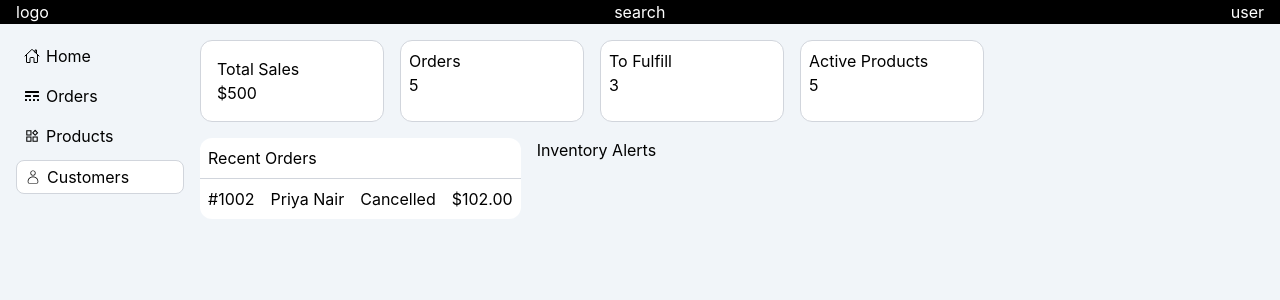
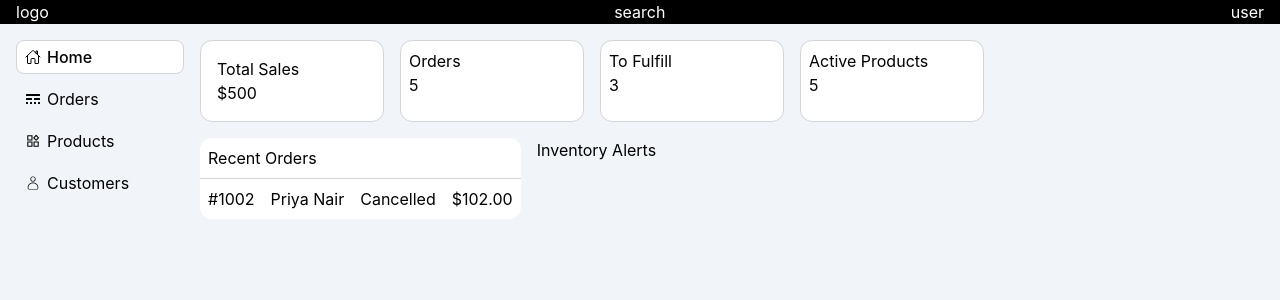
Before and after one commit to devntshangase/physical_ecom_dash, a React (Vite) app: page / in a window 1280 px wide. Shown: the top 300 px of the page. Built offline with nearby package versions, Linux system fonts and the light colour scheme.

Commit message:
Added nav links to the sidebar

```diff
--- a/src/components/sidebar/Sidebar.tsx
+++ b/src/components/sidebar/Sidebar.tsx
@@ -1,29 +1,38 @@
-import React from 'react'
+import { NavLink } from "react-router-dom";
 import { IoHomeOutline } from "react-icons/io5";
 import { BsBorderStyle } from "react-icons/bs";
 import { AiOutlineProduct } from "react-icons/ai";
 import { CiUser } from "react-icons/ci";
 
+const links = [
+  { to: "/", label: "Home", icon: <IoHomeOutline />, end: true },
+  { to: "/orders", label: "Orders", icon: <BsBorderStyle /> },
+  { to: "/products", label: "Products", icon: <AiOutlineProduct /> },
+  { to: "/customers", label: "Customers", icon: <CiUser /> },
+];
+
 function Sidebar() {
   return (
-    <div className='flex flex-col gap-2 w-42'>
-        <div className="flex items-center gap-1.5 py-1 px-2">
-            <span><IoHomeOutline /></span>Home
-        </div>
-
-        <div className="flex items-center gap-1.5 py-1 px-2">
-           <span><BsBorderStyle /></span> Orders
-        </div>
-
-        <div className="flex items-center gap-1.5 py-1 px-2">
-            <span><AiOutlineProduct /></span>Products
-        </div>
-
-        <div className="flex items-center gap-1.5 py-1 px-2 bg-white border border-gray-300 rounded-lg">
-            <span><CiUser /></span>Customers
-        </div>
-    </div>
-  )
+    <nav className="flex flex-col gap-2 w-42">
+      {links.map(({ to, label, icon, end }) => (
+        <NavLink
+          key={to}
+          to={to}
+          end={end}
+          className={({ isActive }) =>
+            `flex items-center gap-1.5 py-1 px-2 rounded-lg border ${
+              isActive
+                ? "bg-white border-gray-300 font-medium"
+                : "border-transparent hover:bg-gray-300"
+            }`
+          }
+        >
+          <span>{icon}</span>
+          {label}
+        </NavLink>
+      ))}
+    </nav>
+  );
 }
 
-export default Sidebar
+export default Sidebar;
```
